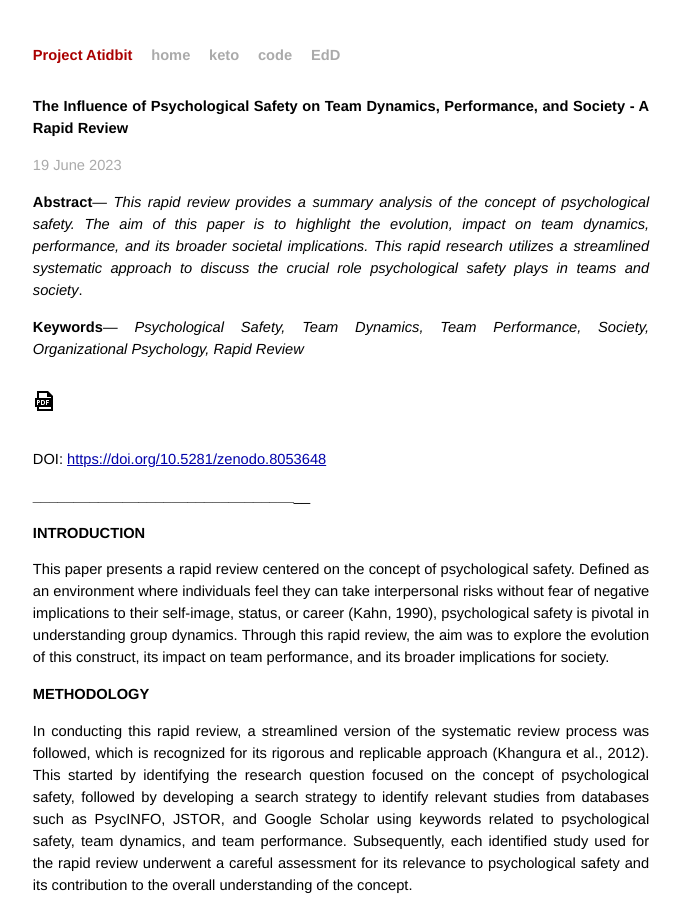
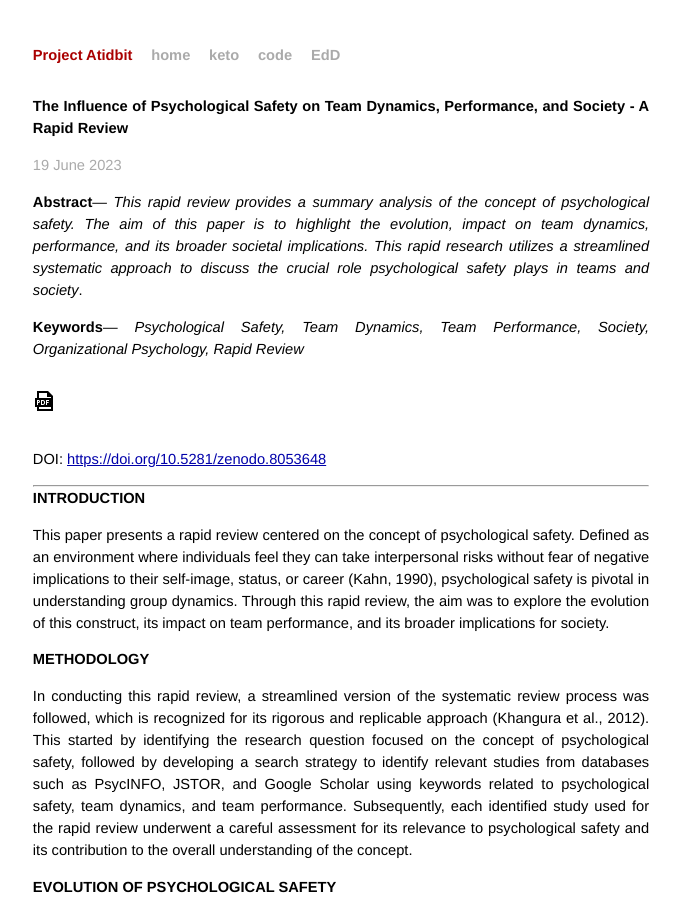
Before and after one commit to atidbit/atidbit.github.io, a Jekyll site: the page built from _posts/2023-06-19-influence-of-psychological-safety-a-rapid-review.md, in a window 1280 px wide and 900 px high. Shown: the whole window, without its empty margins (299-980 px from the left). Built offline with Jekyll 4.4.1, drawn with Linux system fonts in a browser that asks for light colours; some of the changed text lies outside the part shown.

Commit message:
Update 2023-06-19-influence-of-psychological-safety-a-rapid-review.md

```diff
--- a/_posts/2023-06-19-influence-of-psychological-safety-a-rapid-review.md
+++ b/_posts/2023-06-19-influence-of-psychological-safety-a-rapid-review.md
@@ -21,7 +21,7 @@ Organizational Psychology, Rapid Review_
 
 DOI: <a href="https://doi.org/10.5281/zenodo.8053648" target="_blank">https://doi.org/10.5281/zenodo.8053648</a>
 
-__________________________________________________________________________________________________<br>
+__________________________________________________________________________________________________
 
 ### INTRODUCTION
 
@@ -111,7 +111,7 @@ summary, the pursuit of psychological safety within teams and society at large
 holds promise for the creation of a more inclusive, respectful, and
 high-functioning environment for all.
 
-__________________________________________________________________________________________________<br>
+__________________________________________________________________________________________________
 
 ### REFERENCES
 
```
